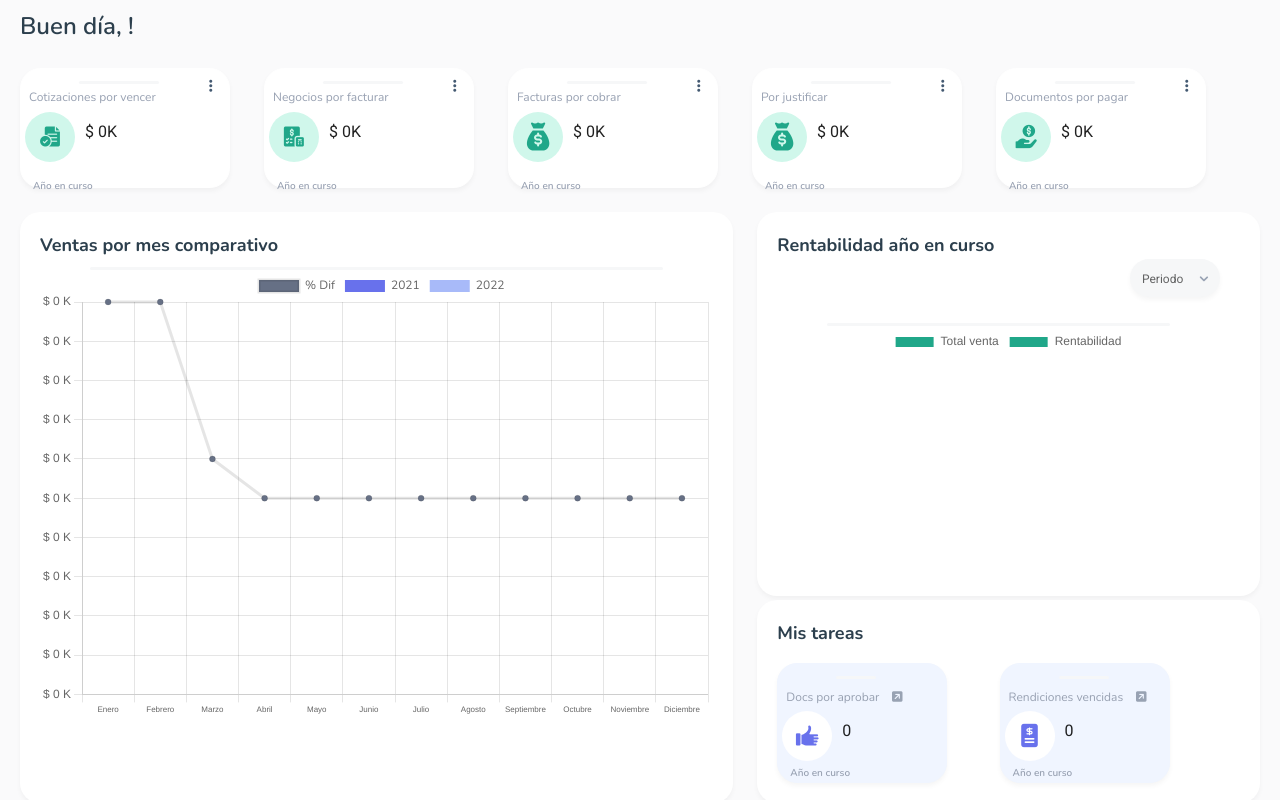
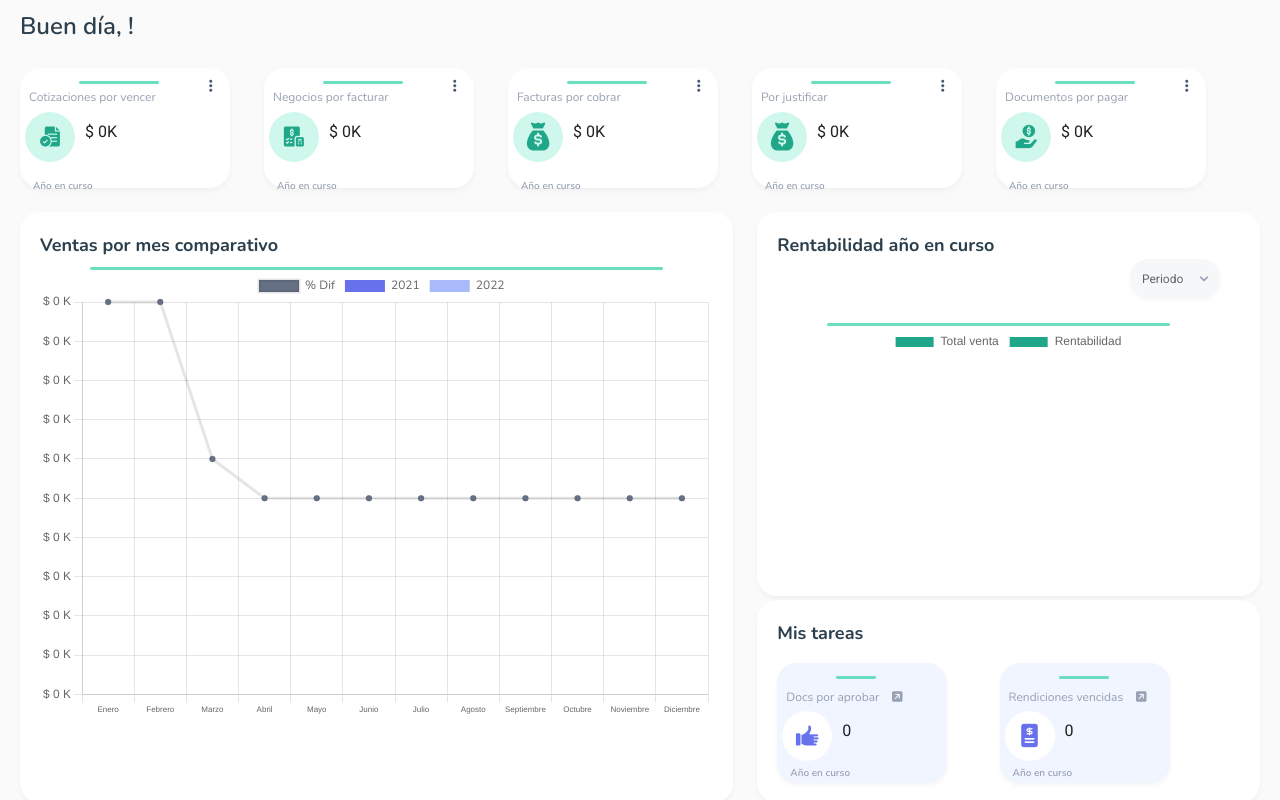
Before and after one commit to unabasesys/panel-gerencial-vue, a Vue app: page /dashboard in a window 1280 px wide. Shown: the top 800 px of the page. Built offline with nearby package versions, Linux system fonts and the light colour scheme.

Commit message:
ARREGLOS VARIOS

```diff
--- a/src/components/progressCircular.vue
+++ b/src/components/progressCircular.vue
@@ -1,7 +1,7 @@
 <template>
     <div>
-      <div style="margin-right: 50px; margin-left: 50px;" class="mt-2" v-if="!statusSpinner">
-        <div class="loader-line"></div>
+      <div style="margin-right: 50px; margin-left: 50px;" class="mt-2">
+        <div class="loader-line" v-if="!statusSpinner"></div>
       </div>
     </div>
   </template>
@@ -49,7 +49,7 @@
     height: 3px;
     position: relative;
     overflow: hidden;
-    background-color: #F6F7F8;
+    background-color: #69DFC0;
     -webkit-border-radius: 20px;
     -moz-border-radius: 20px;
     border-radius: 20px;
```
